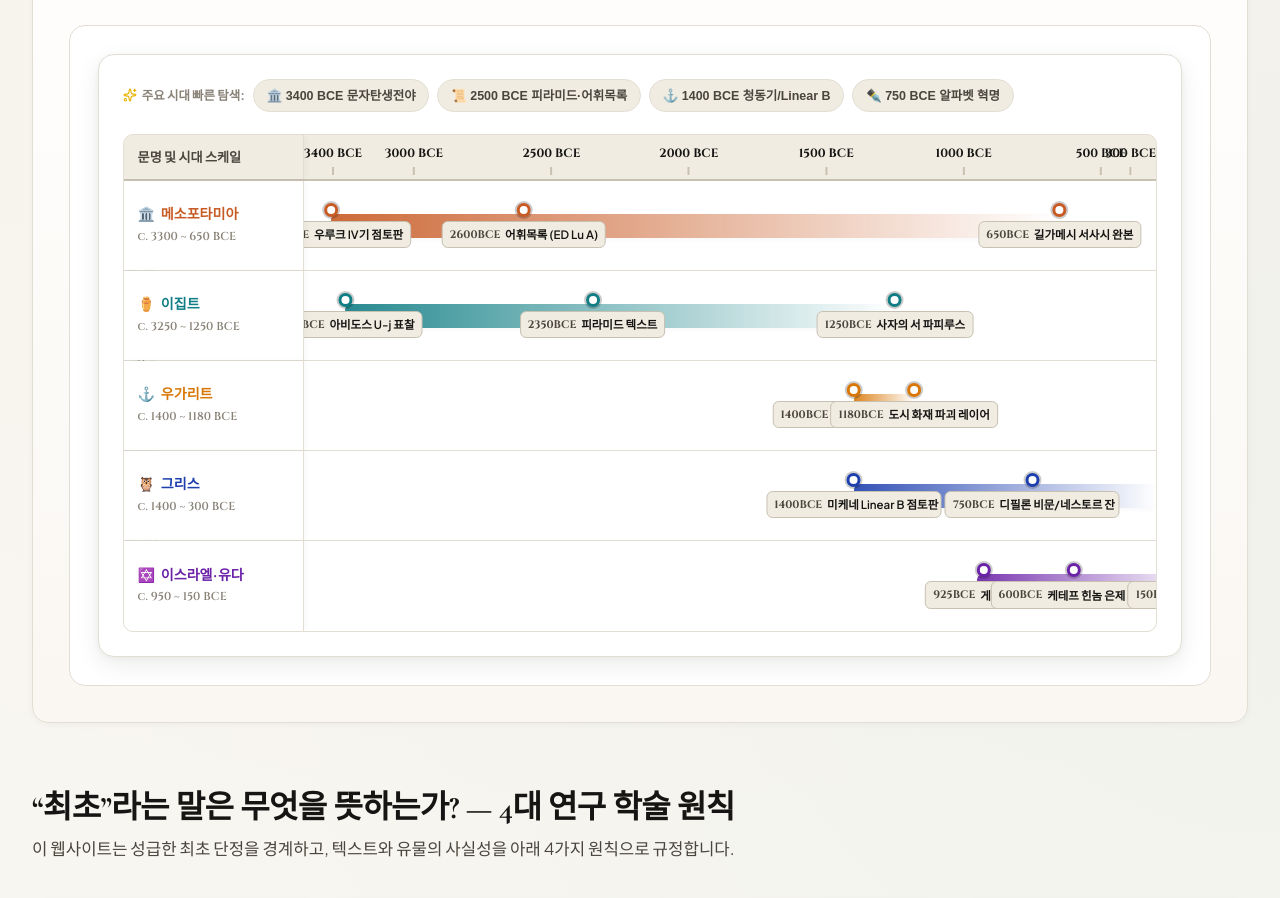
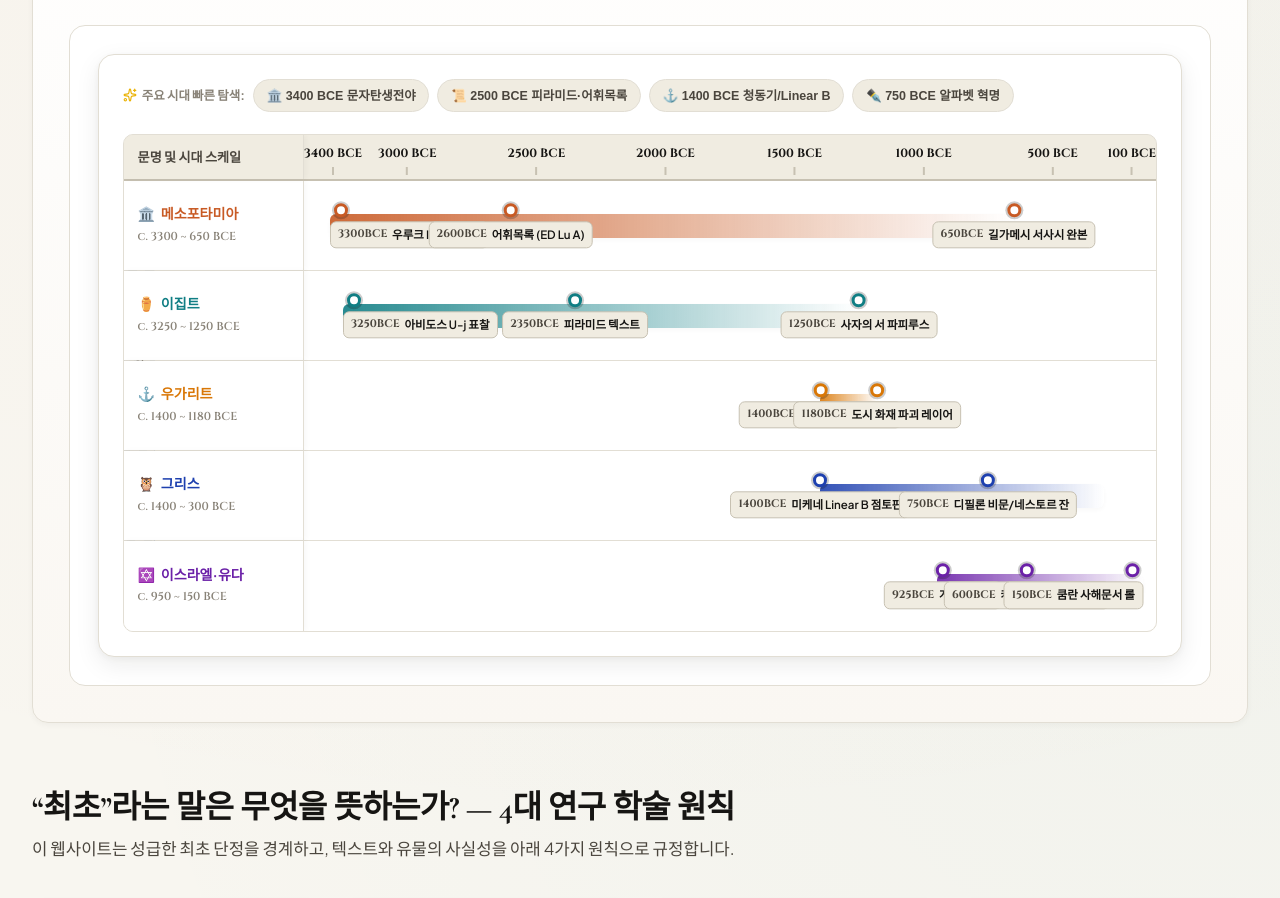
Before and after one commit to YgHnSIM/after-the-ledger, a React (Vite) app: page / in a window 1280 px wide. Shown: the part 1640-2538 px from the top of the page. Built offline with nearby package versions, Linux system fonts and the light colour scheme; a web font is replaced by a local one.

Commit message:
fix(timeline): prevent event chip clipping with dynamic alignment
- Add dynamic left/right alignment calculations to prevent timeline event chips from clipping at viewport edges

```diff
--- a/src/components/HomeView.tsx
+++ b/src/components/HomeView.tsx
@@ -99,7 +99,7 @@ const TIMELINE_DATA: CivTimeline[] = [
 ];
 
 const bceToPct = (yearBCE: number): number => {
-  return ((3400 - yearBCE) / 3100) * 100;
+  return Math.max(0, Math.min(100, ((3400 - yearBCE) / 3300) * 100));
 };
 
 const RULER_MARKS = [
@@ -110,7 +110,7 @@ const RULER_MARKS = [
   { label: '1500 BCE', year: 1500 },
   { label: '1000 BCE', year: 1000 },
   { label: '500 BCE', year: 500 },
-  { label: '300 BCE', year: 300 }
+  { label: '100 BCE', year: 100 }
 ];
 
 export const UnifiedTimelineMatrix: React.FC = () => {
@@ -127,7 +127,7 @@ export const UnifiedTimelineMatrix: React.FC = () => {
     const pct = (offsetX / rect.width) * 100;
     setNeedlePct(pct);
 
-    const year = Math.round(3400 - (pct / 100) * 3100);
+    const year = Math.round(3400 - (pct / 100) * 3300);
     setHoveredYear(year);
   };
 
@@ -185,7 +185,7 @@ export const UnifiedTimelineMatrix: React.FC = () => {
                       className="matrix-ruler-mark-item"
                       style={{
                         left: `${pct}%`,
-                        transform: pct === 0 ? 'translateX(0%)' : pct === 100 ? 'translateX(-100%)' : 'translateX(-50%)'
+                        transform: pct === 0 ? 'translateX(0%)' : pct >= 95 ? 'translateX(-100%)' : 'translateX(-50%)'
                       }}
                     >
                       <span>{mark.label}</span>
@@ -261,10 +261,17 @@ export const UnifiedTimelineMatrix: React.FC = () => {
                       const isHovered = hoveredYear !== null && Math.abs(hoveredYear - ev.yearBCE) < 70;
                       const isSelected = selectedEvent?.event.id === ev.id;
 
+                      let alignClass = 'align-center';
+                      if (evPct < 15) {
+                        alignClass = 'align-left';
+                      } else if (evPct > 85) {
+                        alignClass = 'align-right';
+                      }
+
                       return (
                         <div
                           key={ev.id}
-                          className={`matrix-event-chip ${isHovered || isSelected ? 'active' : ''}`}
+                          className={`matrix-event-chip ${alignClass} ${isHovered || isSelected ? 'active' : ''}`}
                           style={{ left: `${evPct}%` }}
                           onClick={() => setSelectedEvent({ civName: civ.name, event: ev })}
                         >
--- a/src/styles/index.css
+++ b/src/styles/index.css
@@ -1436,7 +1436,7 @@ p:last-child {
 }
 
 .timeline-matrix-inner {
-  min-width: 840px;
+  min-width: 980px;
   position: relative;
   display: flex;
   flex-direction: column;
@@ -1517,7 +1517,7 @@ p:last-child {
   top: 0;
   bottom: 0;
   left: 0;
-  width: 3.22%;
+  width: 3.03%;
   background: repeating-linear-gradient(
     45deg,
     rgba(148, 163, 184, 0.04),
@@ -1526,8 +1526,8 @@ p:last-child {
     rgba(148, 163, 184, 0.12) 12px
   );
   border-right: 1px dashed rgba(148, 163, 184, 0.4);
-  pointer-events: auto;
-  z-index: 2;
+  pointer-events: none;
+  z-index: 1;
   display: flex;
   align-items: center;
   justify-content: center;
@@ -1645,19 +1645,60 @@ p:last-child {
 
 .matrix-event-chip {
   position: absolute;
-  transform: translateX(-50%);
+  top: 50%;
+  transform: translateY(-50%);
   display: flex;
   flex-direction: column;
-  align-items: center;
   cursor: pointer;
   z-index: 5;
   transition: transform 0.2s cubic-bezier(0.16, 1, 0.3, 1), z-index 0.1s ease;
 }
 
+.matrix-event-chip.align-center {
+  transform: translate(-50%, -50%);
+  align-items: center;
+}
+
+.matrix-event-chip.align-left {
+  transform: translate(0, -50%);
+  align-items: flex-start;
+}
+.matrix-event-chip.align-left .matrix-event-pin-dot {
+  margin-left: 4px;
+}
+.matrix-event-chip.align-left .matrix-event-label-chip {
+  margin-left: 0;
+}
+
+.matrix-event-chip.align-right {
+  transform: translate(-100%, -50%);
+  align-items: flex-end;
+}
+.matrix-event-chip.align-right .matrix-event-pin-dot {
+  margin-right: 4px;
+}
+.matrix-event-chip.align-right .matrix-event-label-chip {
+  margin-right: 0;
+}
+
 .matrix-event-chip:hover,
 .matrix-event-chip.active {
   z-index: 30;
-  transform: translateX(-50%) scale(1.08);
+}
+
+.matrix-event-chip.align-center:hover,
+.matrix-event-chip.align-center.active {
+  transform: translate(-50%, -50%) scale(1.06);
+}
+
+.matrix-event-chip.align-left:hover,
+.matrix-event-chip.align-left.active {
+  transform: translate(0, -50%) scale(1.06);
+}
+
+.matrix-event-chip.align-right:hover,
+.matrix-event-chip.align-right.active {
+  transform: translate(-100%, -50%) scale(1.06);
 }
 
 .matrix-event-pin-dot {
@@ -1683,7 +1724,7 @@ p:last-child {
   display: flex;
   align-items: center;
   gap: 0.3rem;
-  max-width: 175px;
+  max-width: 180px;
 }
 
 .matrix-event-label-chip .year-badge {
```
